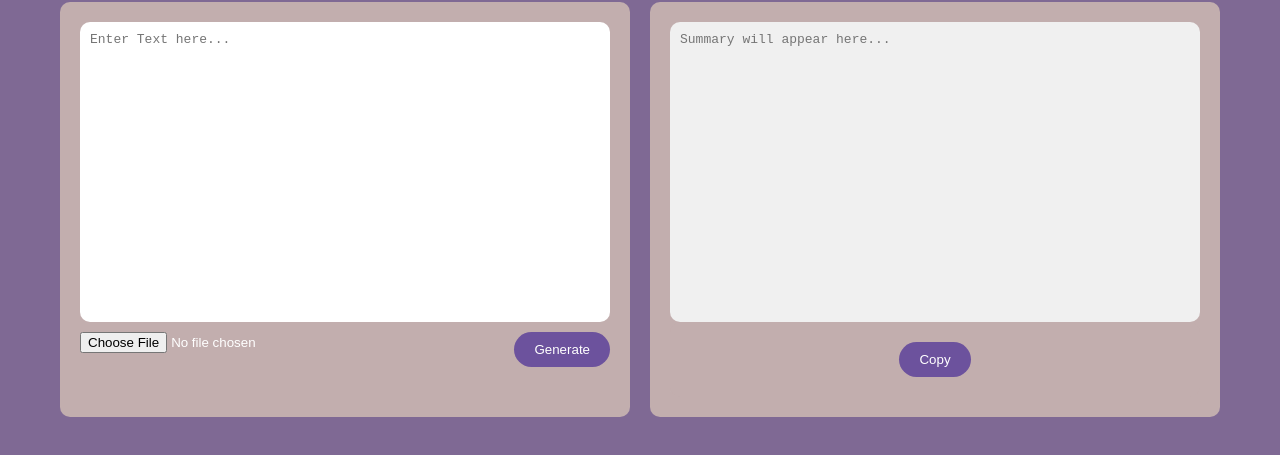
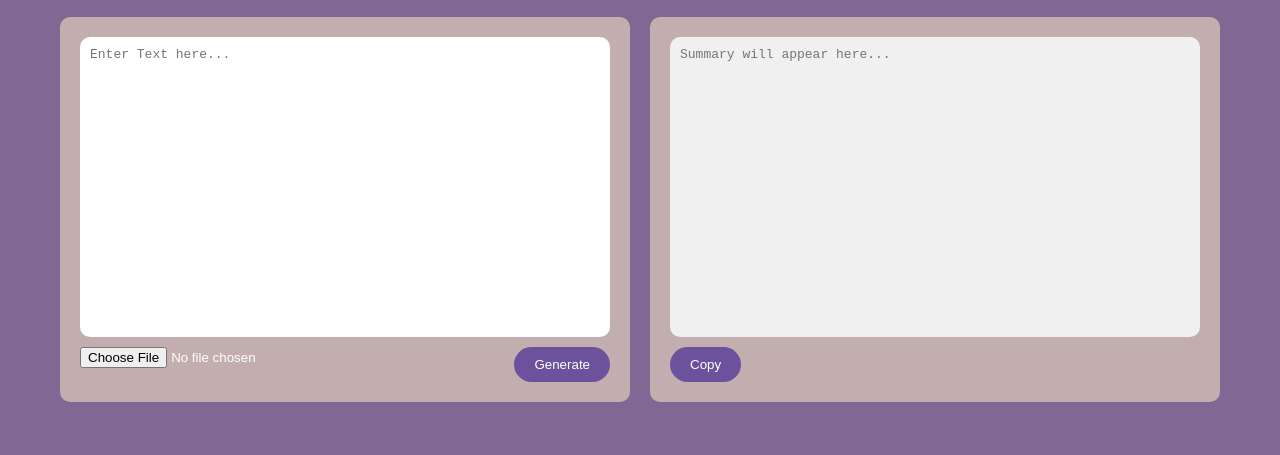
Before and after one commit to Adarsh-P-Thomson/AI-Text-Summarizer, a website: page index.html in a window 1280 px wide. Shown: the part 261-716 px from the top of the page. Drawn offline with Linux system fonts and the light colour scheme.

Commit message:
Update index.html

```diff
--- a/index.html
+++ b/index.html
@@ -24,7 +24,7 @@
             <!-- Output Section -->
             <div class="output-section">
                 <textarea id="outputText" readonly placeholder="Summary will appear here..."></textarea>
-                 <div class="output-section">
+                 <div class="actions">
                 <button id="copyBtn">Copy</button> <!-- Copy Button Added -->
                  </div>
             </div>
```
